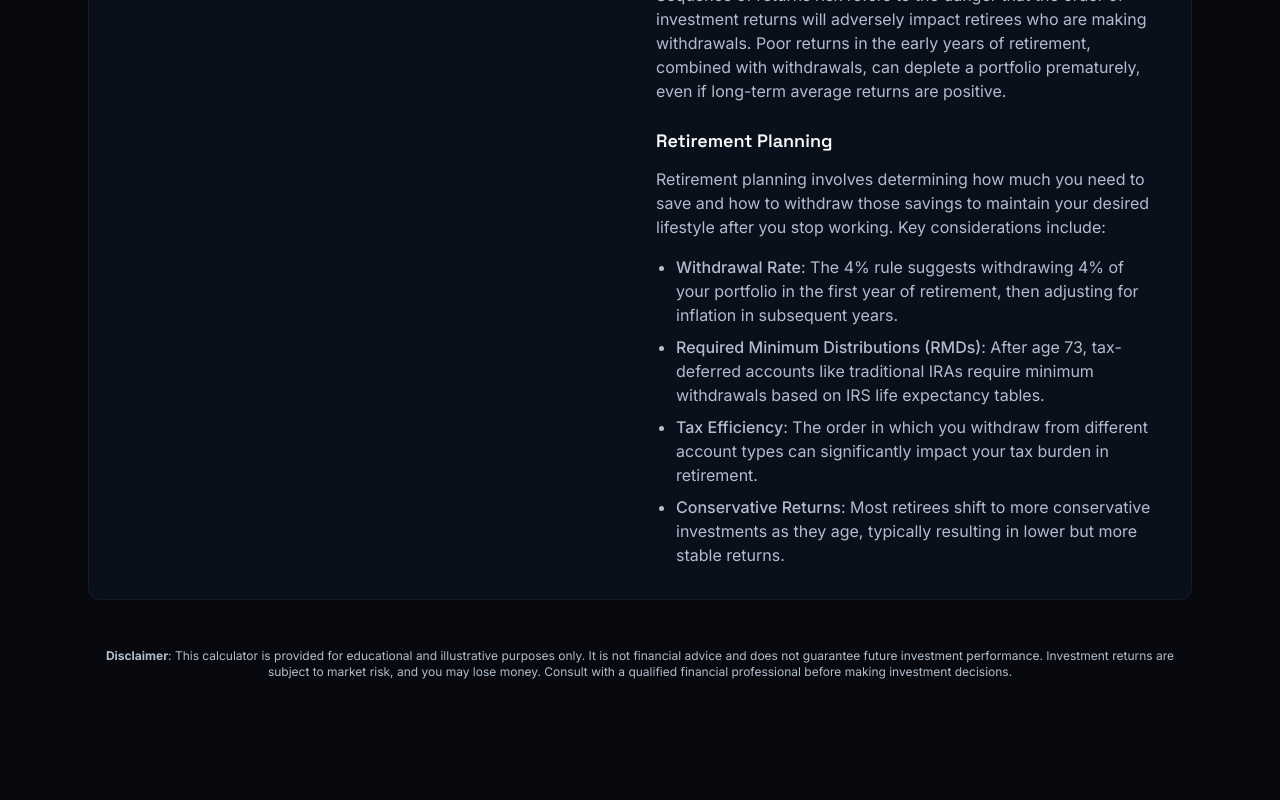
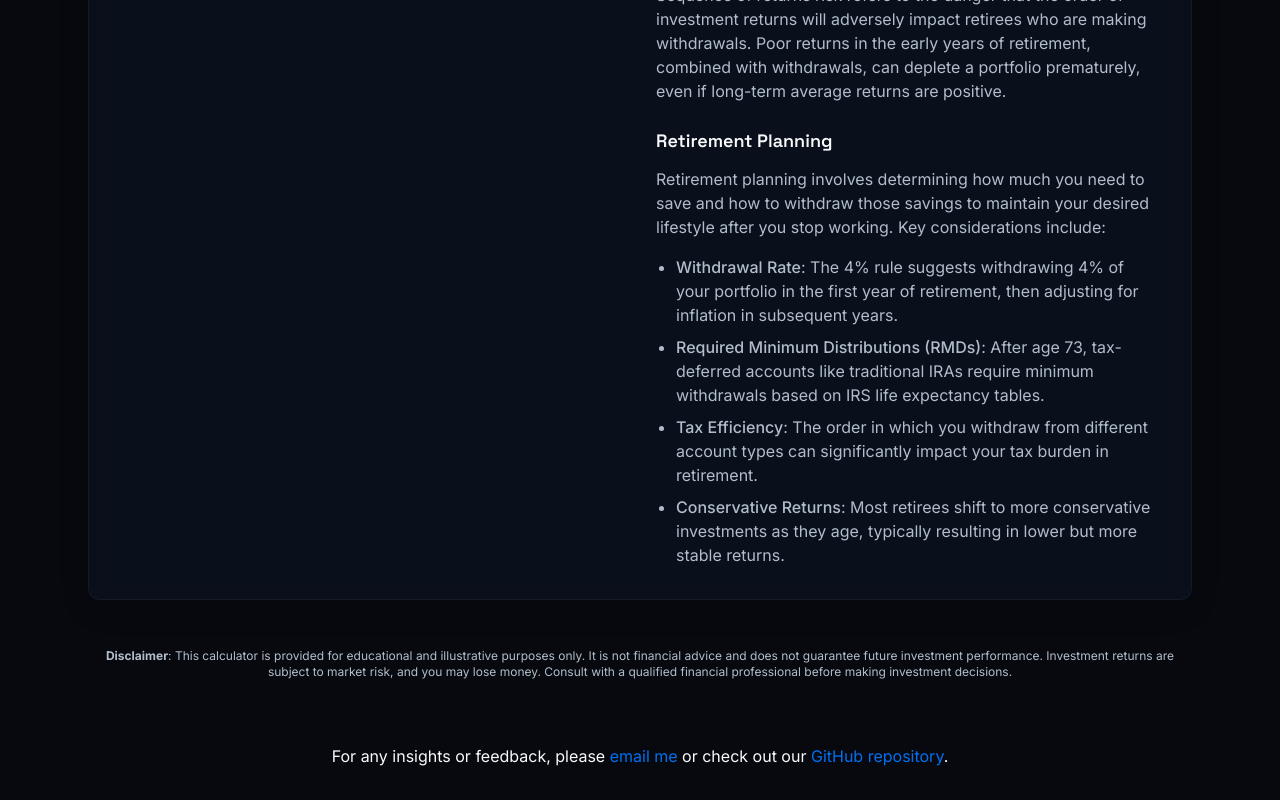
Before and after one commit to OGSteve/Compound-Interest-Calc, a Next.js app: page / in a window 1280 px wide. Shown: the part 1766-2566 px from the top of the page. Before the commit the page ends 2510 px from the top, so only its background shows below. Built offline with nearby package versions, Linux system fonts and the light colour scheme; no server answers.

Commit message:
Update page.tsx
added contact to top

```diff
--- a/src/app/page.tsx
+++ b/src/app/page.tsx
@@ -4,6 +4,18 @@ export default function Home() {
   return (
     <>
       <Calculator />
+      <div style={{ marginTop: "2rem", textAlign: "center" }}>
+        <p>
+          For any insights or feedback, please{" "}
+          <a href="mailto:aididitbetter@gmail.com" style={{ color: "#0070f3", textDecoration: "none" }}>
+            email me
+          </a>{" "}
+          or check out our{" "}
+          <a href="https://github.com/OGSteve/Compound-Interest-Cal" target="_blank" rel="noopener noreferrer" style={{ color: "#0070f3", textDecoration: "none" }}>
+            GitHub repository
+          </a>.
+        </p>
+      </div>
     </>
   );
 }
```
